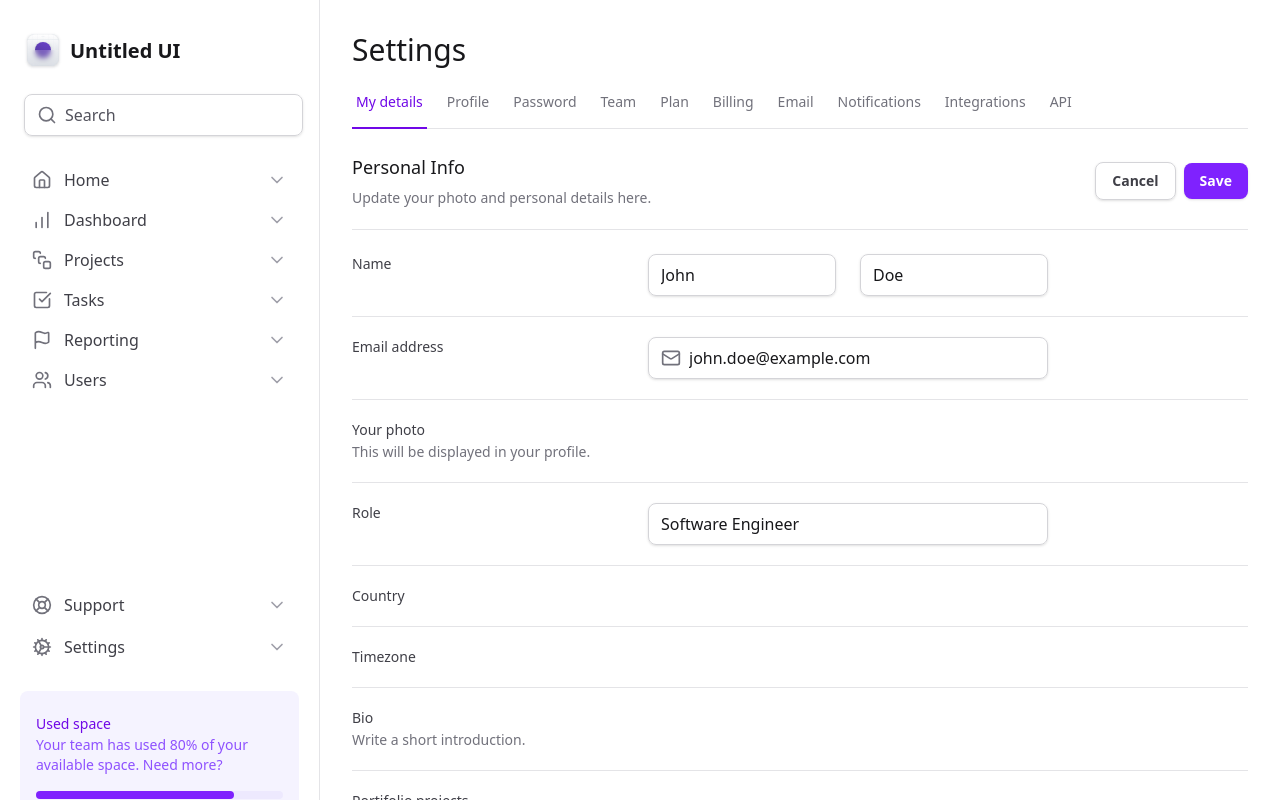
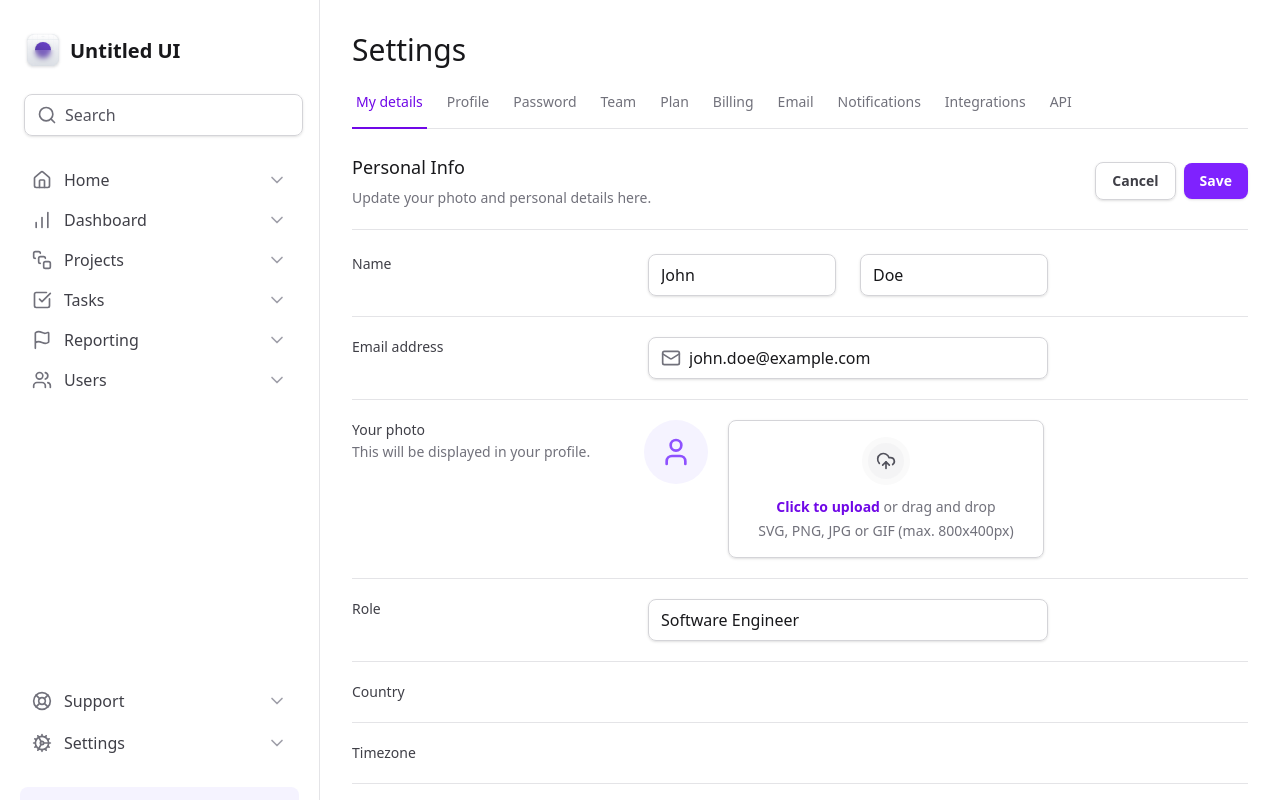
Before and after one commit to SergioMonteRi/next-tailwind-practice, a Next.js app: page / in a window 1280 px wide. Shown: the top 800 px of the page. Built offline with nearby package versions, Linux system fonts and the light colour scheme.

Commit message:
feat: enhance homepage with photo upload feature, including user icon and drag-and-drop functionality

```diff
--- a/src/app/globals.css
+++ b/src/app/globals.css
@@ -3,5 +3,5 @@
 @theme {
   --grid-template-columns-app: minmax(18rem, 20rem) 1fr;
   --grid-template-columns-form: minmax(7.5rem, 17.5rem) minmax(25rem, 1fr) minmax(0, 15rem);
-
+  --color-violet-25: #fcfaff;
 }
--- a/src/app/page.tsx
+++ b/src/app/page.tsx
@@ -1,5 +1,5 @@
 import { Input, SettingsTabs } from '@/components'
-import { MailIcon } from 'lucide-react'
+import { MailIcon, UploadCloud, User } from 'lucide-react'
 
 export default function Home() {
   return (
@@ -79,7 +79,7 @@
 
           <div className="grid-cols-form grid gap-3 pb-5">
             <label
-              htmlFor="email"
+              htmlFor="photo"
               className="text-sm font-medium text-zinc-700"
             >
               Your photo
@@ -87,7 +87,34 @@
                 This will be displayed in your profile.
               </span>
             </label>
-            <div />
+            <div className="flex items-start gap-5">
+              <div className="flex h-16 w-16 items-center justify-center rounded-full bg-violet-50">
+                <User className="h-8 w-8 text-violet-500" />
+              </div>
+
+              <label
+                htmlFor="photo"
+                className="group hover:bg-violet-25 flex flex-1 cursor-pointer flex-col items-center gap-3 rounded-lg border border-zinc-300 px-6 py-4 text-center text-zinc-500 shadow-sm hover:border-violet-200 hover:text-violet-500"
+              >
+                <div className="rounded-full border-6 border-zinc-50 bg-zinc-100 p-2 group-hover:border-violet-50 group-hover:bg-violet-100">
+                  <UploadCloud className="h-5 w-5 text-zinc-600 group-hover:text-violet-600" />
+                </div>
+
+                <div className="flex flex-col items-center gap-1">
+                  <span className="text-sm">
+                    <span className="font-semibold text-violet-700">
+                      Click to upload
+                    </span>{' '}
+                    or drag and drop
+                  </span>
+                  <span className="text-sm">
+                    SVG, PNG, JPG or GIF (max. 800x400px)
+                  </span>
+                </div>
+              </label>
+
+              <input type="file" className="sr-only" id="photo" />
+            </div>
           </div>
 
           <div className="grid-cols-form grid gap-3 pb-5">
```
